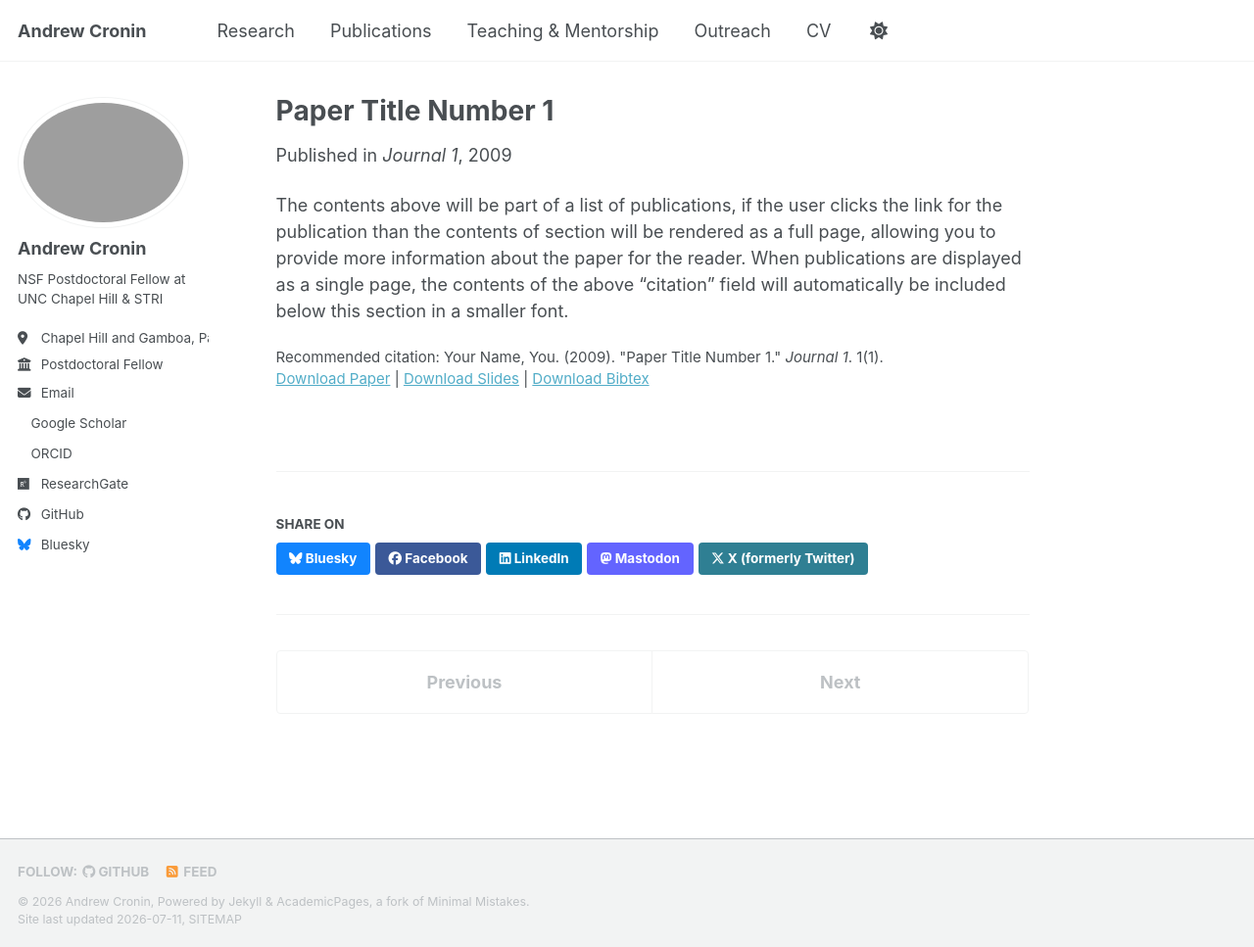
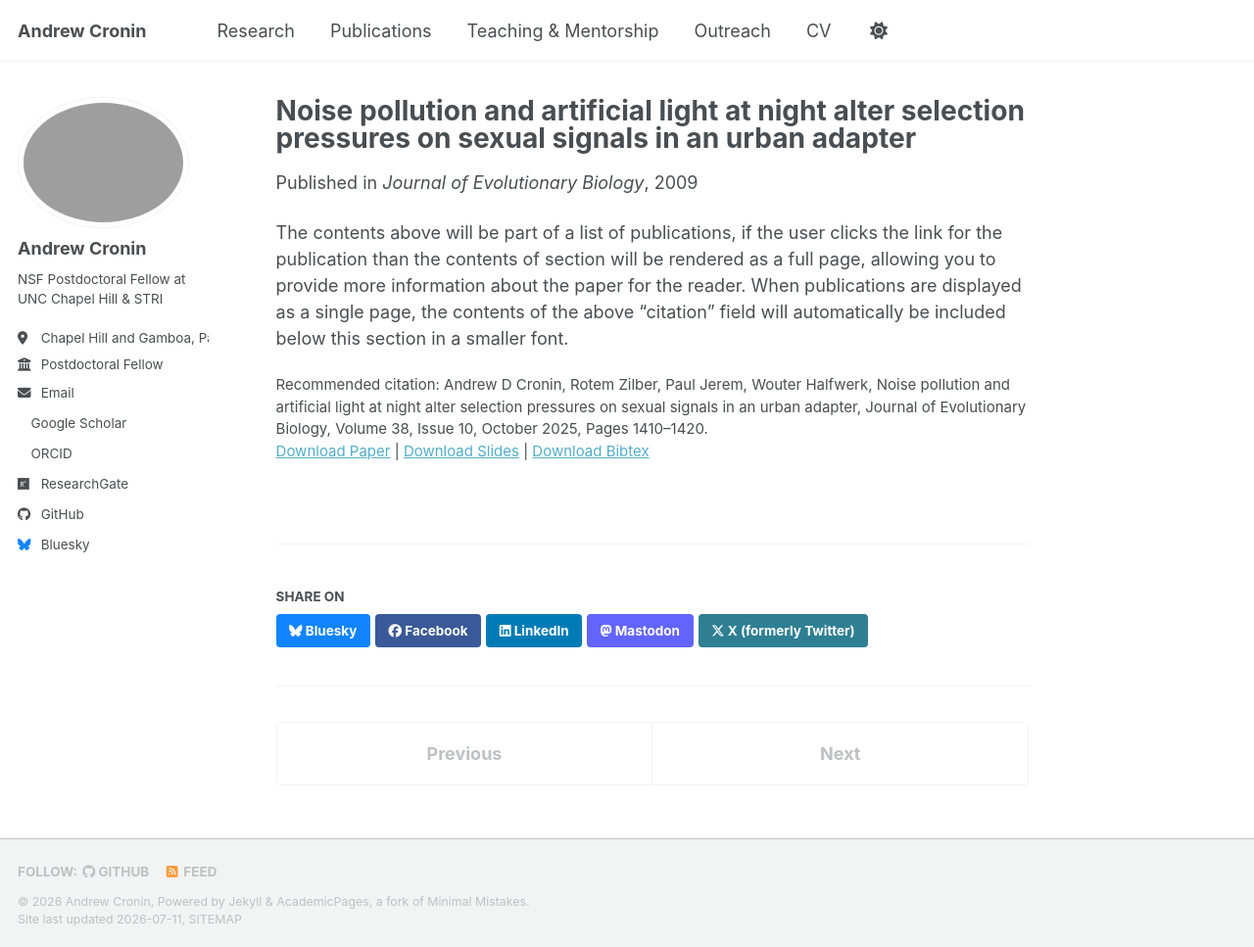
Before and after one commit to andrewdcronin/andrewdcronin.github.io, a Jekyll site: the page built from _publications/2009-10-01-paper-title-number-1.md, in a window 1280 px wide and 967 px high. Shown: the whole window at 98% size. Built offline with Jekyll 4.4.1, drawn with Linux system fonts in a browser that asks for light colours; a style sheet for code colours, icons or effects is not loaded.

Commit message:
Update publication details for Paper Title Number 1

```diff
--- a/_publications/2009-10-01-paper-title-number-1.md
+++ b/_publications/2009-10-01-paper-title-number-1.md
@@ -1,14 +1,14 @@
 ---
-title: "Paper Title Number 1"
+title: "Noise pollution and artificial light at night alter selection pressures on sexual signals in an urban adapter"
 collection: publications
 category: manuscripts
 permalink: /publication/2009-10-01-paper-title-number-1
 excerpt: 'This paper is about the number 1. The number 2 is left for future work.'
 date: 2009-10-01
-venue: 'Journal 1'
+venue: 'Journal of Evolutionary Biology'
 slidesurl: 'https://academicpages.github.io/files/slides1.pdf'
-paperurl: 'https://academicpages.github.io/files/paper1.pdf'
+paperurl: '[https://academicpages.github.io/files/paper1.pdf](https://doi.org/10.1093/jeb/voaf092)'
 bibtexurl: 'https://academicpages.github.io/files/bibtex1.bib'
-citation: 'Your Name, You. (2009). &quot;Paper Title Number 1.&quot; <i>Journal 1</i>. 1(1).'
+citation: 'Andrew D Cronin, Rotem Zilber, Paul Jerem, Wouter Halfwerk, Noise pollution and artificial light at night alter selection pressures on sexual signals in an urban adapter, Journal of Evolutionary Biology, Volume 38, Issue 10, October 2025, Pages 1410–1420.'
 ---
 The contents above will be part of a list of publications, if the user clicks the link for the publication than the contents of section will be rendered as a full page, allowing you to provide more information about the paper for the reader. When publications are displayed as a single page, the contents of the above "citation" field will automatically be included below this section in a smaller font.
```
